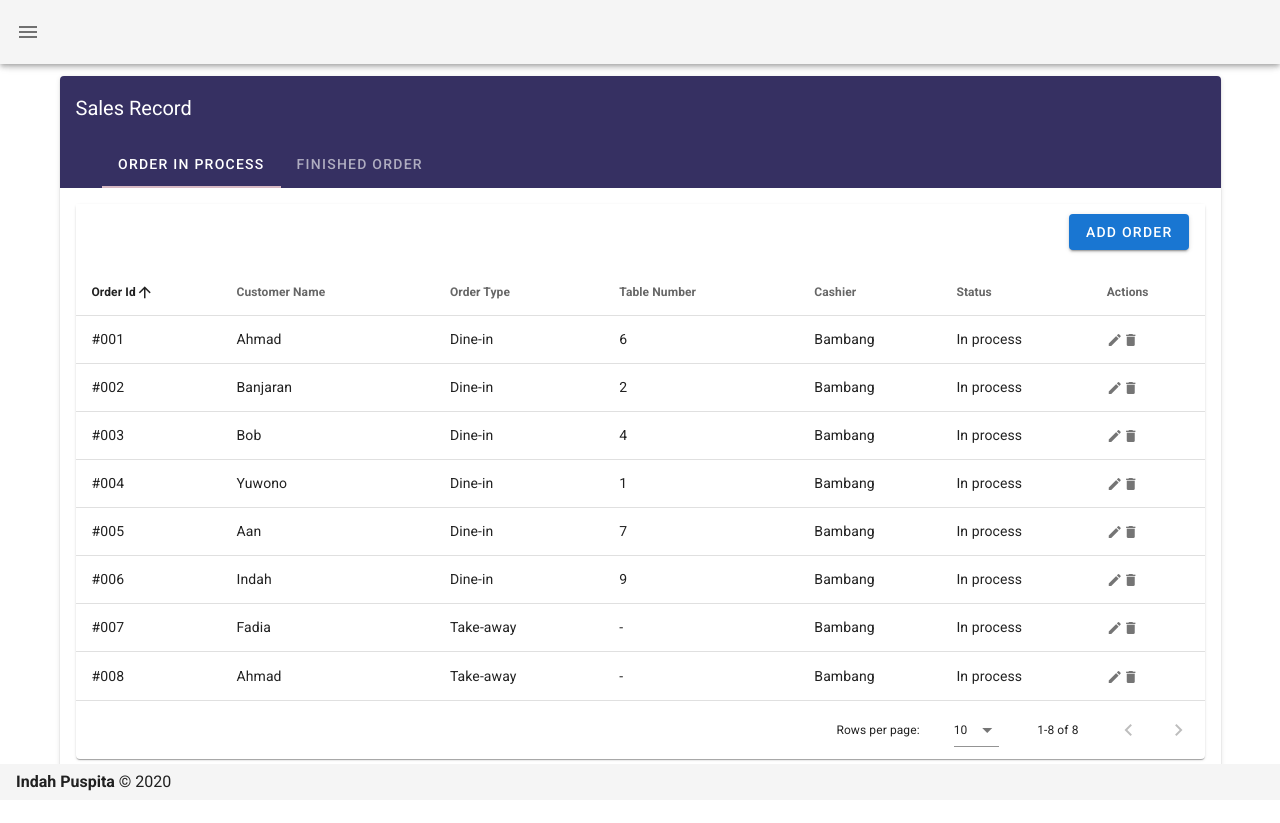
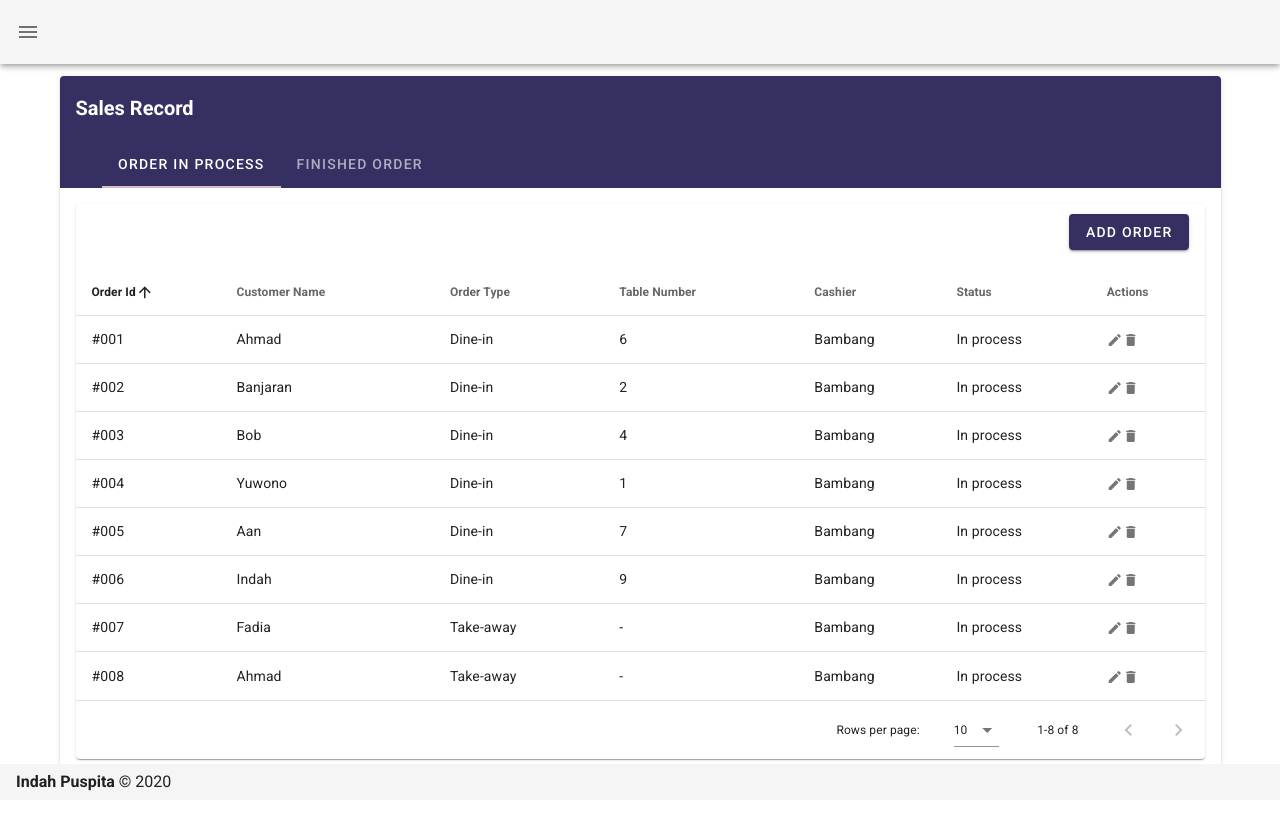
Before and after one commit to indahpuspitaa17/bookocash-frontend, a Nuxt app: page /sales in a window 1280 px wide. Built offline with nearby package versions, Linux system fonts and the light colour scheme.

Commit message:
[indah] edit font

```diff
--- a/components/Sales/OrderProcess.vue
+++ b/components/Sales/OrderProcess.vue
@@ -16,7 +16,7 @@
         >
           <template v-slot:activator="{ on, attrs }">
             <v-btn
-              color="primary"
+              color="#363062"
               dark
               class="mb-2"
               v-bind="attrs"
--- a/pages/inventory.vue
+++ b/pages/inventory.vue
@@ -27,7 +27,7 @@
         >
           <template v-slot:activator="{ on, attrs }">
             <v-btn
-              color="primary"
+              color="#363062"
               dark
               class="mb-2"
               v-bind="attrs"
--- a/pages/product.vue
+++ b/pages/product.vue
@@ -18,7 +18,7 @@
           <!-- ADD PRODUCT -->
           <template v-slot:activator="{ on, attrs }">
             <v-btn
-              color="primary"
+              color="#363062"
               dark
               class="mb-2"
               v-bind="attrs"
--- a/pages/sales.vue
+++ b/pages/sales.vue
@@ -5,7 +5,7 @@
       dark
       flat
     >
-      <v-toolbar-title>Sales Record</v-toolbar-title>
+      <v-toolbar-title class="font-weight-bold">Sales Record</v-toolbar-title>
       <v-spacer></v-spacer>
 
       <template v-slot:extension>
```
